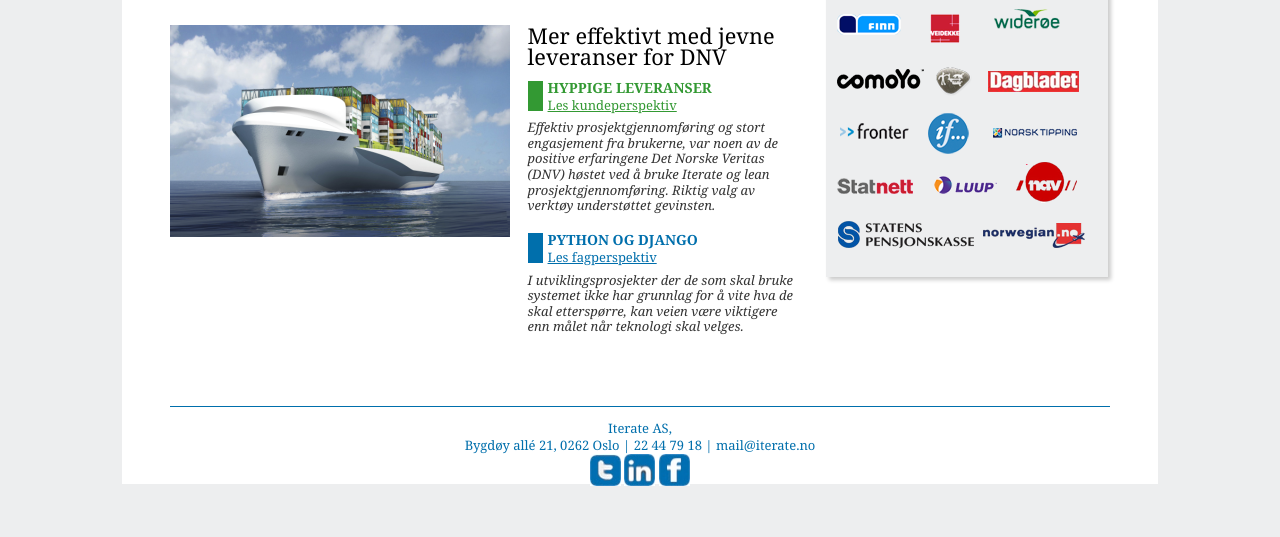
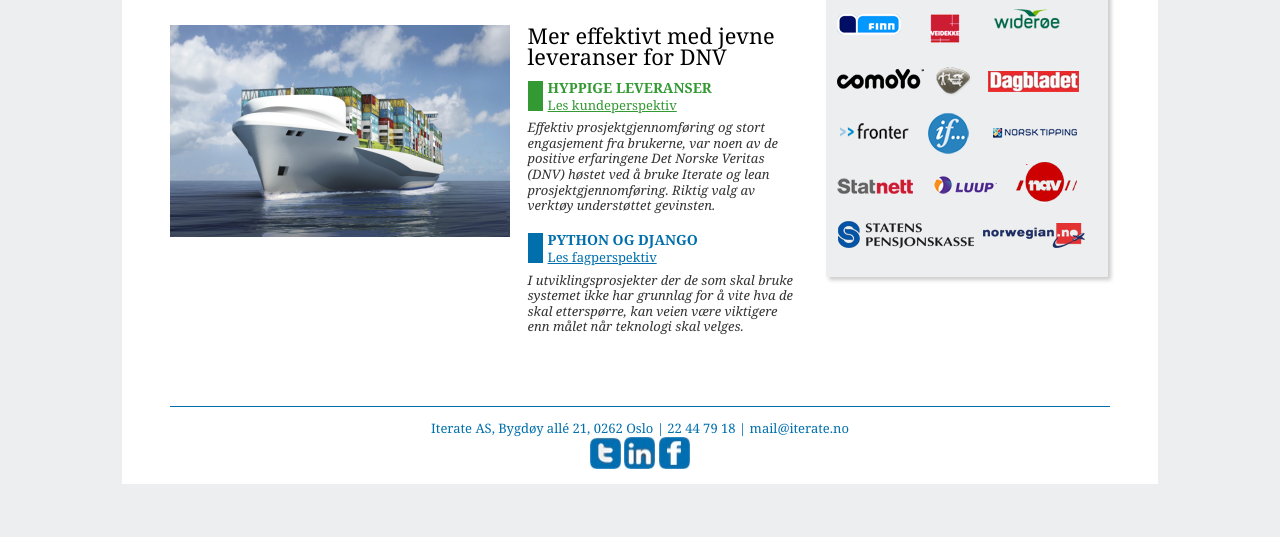
Before and after one commit to therese1g1/iterate.github.com, a Jekyll site: the page built from index.html, in a window 1280 px wide. Shown: the part 1850-2387 px from the top of the page. Built offline with Jekyll 4.4.1, drawn with Linux system fonts in a browser that asks for light colours.

Commit message:
Update default.html

```diff
--- a/_layouts/default.html
+++ b/_layouts/default.html
@@ -146,7 +146,7 @@ Vil du jobbe med Kent Beck? Send en epost til jobs@iterate.no.
         <div class="border"></div>
         <div align="center" itemscope itemtype="http://schema.org/Organization">
          <span itemprop="name">Iterate AS</span>,
-         <div itemprop="address" itemscope itemtype="http://schema.org/PostalAddress">
+         <span itemprop="address" itemscope itemtype="http://schema.org/PostalAddress">
         <span itemprop="streetAddress">Bygdøy allé 21</span>,
         <span itemprop="postalCode">0262</span> <span itemprop="addressLocality">Oslo</span></span>
         | 22&nbsp;44&nbsp;79&nbsp;18
```
